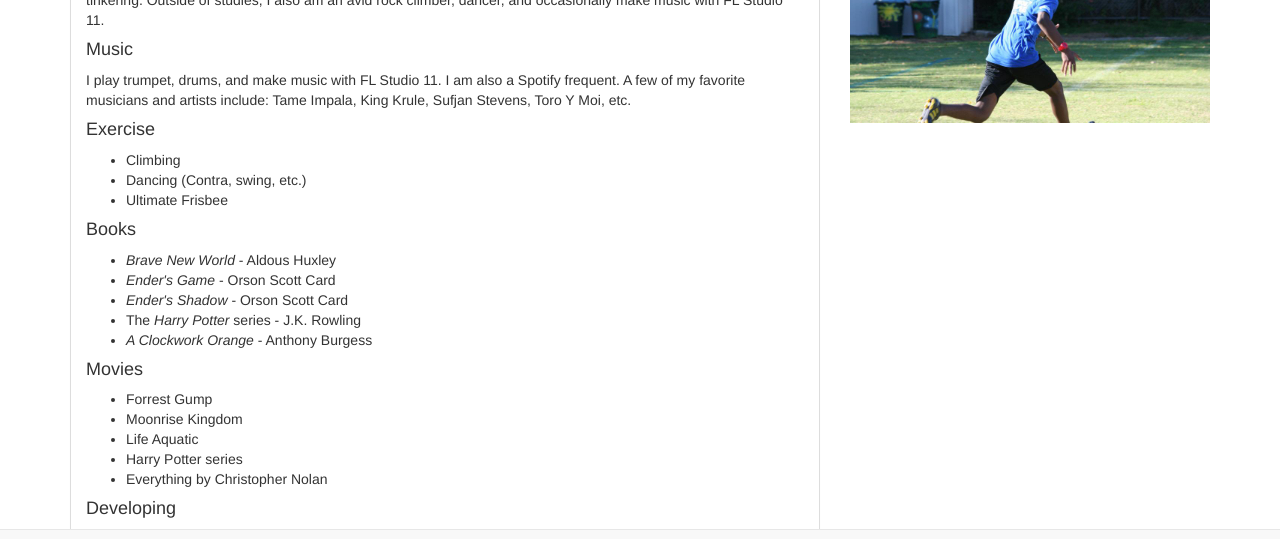
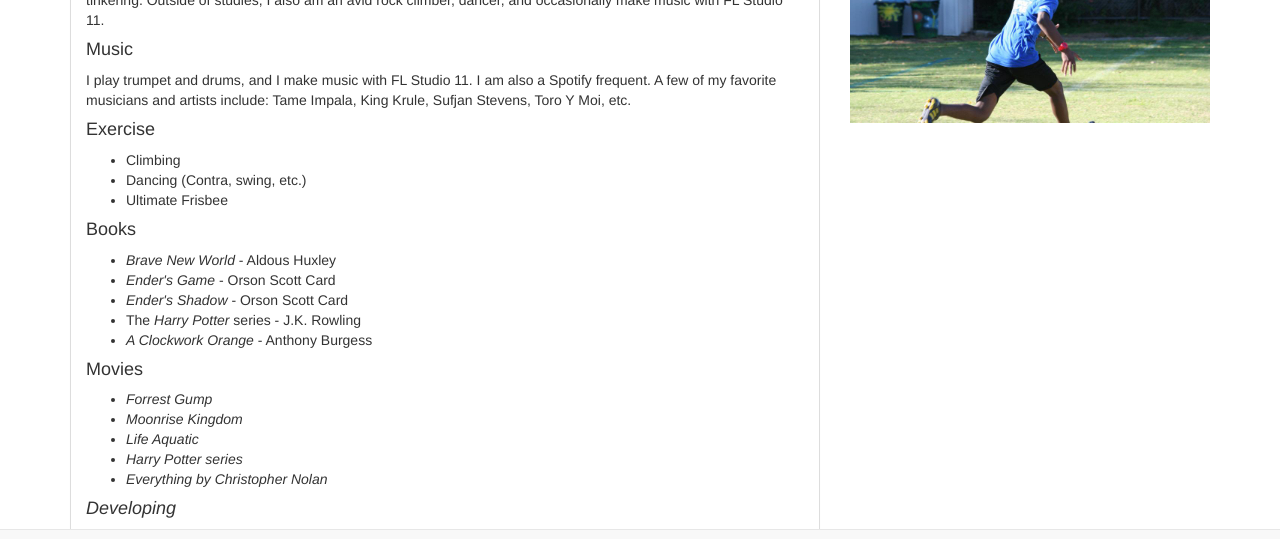
Before and after one commit to lawhump/lawhump.github.io, a plain HTML site: page play.html in a window 1280 px wide. Shown: the part 220-759 px from the top of the page. Drawn offline with nearby package versions, Linux system fonts and the light colour scheme.

Commit message:
More cleaning
Grammar things

```diff
--- a/play.html
+++ b/play.html
@@ -68,7 +68,7 @@
                         </p>
 
                         <h4>Music</h4>
-                        <p>I play trumpet, drums, and make music with FL Studio 11. I am also a Spotify frequent. A few of my favorite musicians and artists include: Tame Impala, King Krule, Sufjan Stevens, Toro Y Moi, etc.</p>
+                        <p>I play trumpet and drums, and I make music with FL Studio 11. I am also a Spotify frequent. A few of my favorite musicians and artists include: Tame Impala, King Krule, Sufjan Stevens, Toro Y Moi, etc.</p>
 
                         <h4>Exercise</h4>
                         <ul>
@@ -87,10 +87,10 @@
                         </ul>
                         <h4>Movies</h4>
                         <ul>
-                            <li>Forrest Gump</li>
-                            <li>Moonrise Kingdom</li>
-                            <li>Life Aquatic</li>
-                            <li>Harry Potter series</li>
+                            <li><em>Forrest Gump</em></li>
+                            <li><em>Moonrise Kingdom</em></li>
+                            <li><em>Life Aquatic</em></li>
+                            <li><em>Harry Potter series</li>
                             <li>Everything by Christopher Nolan</li>
                         </ul>
 
```
